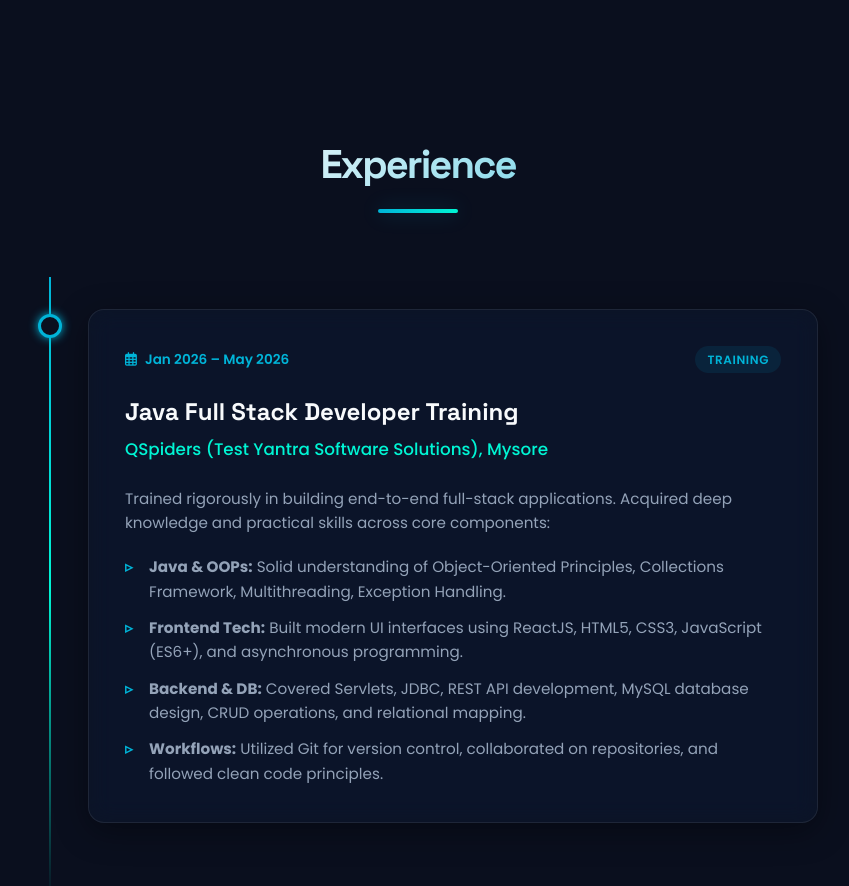
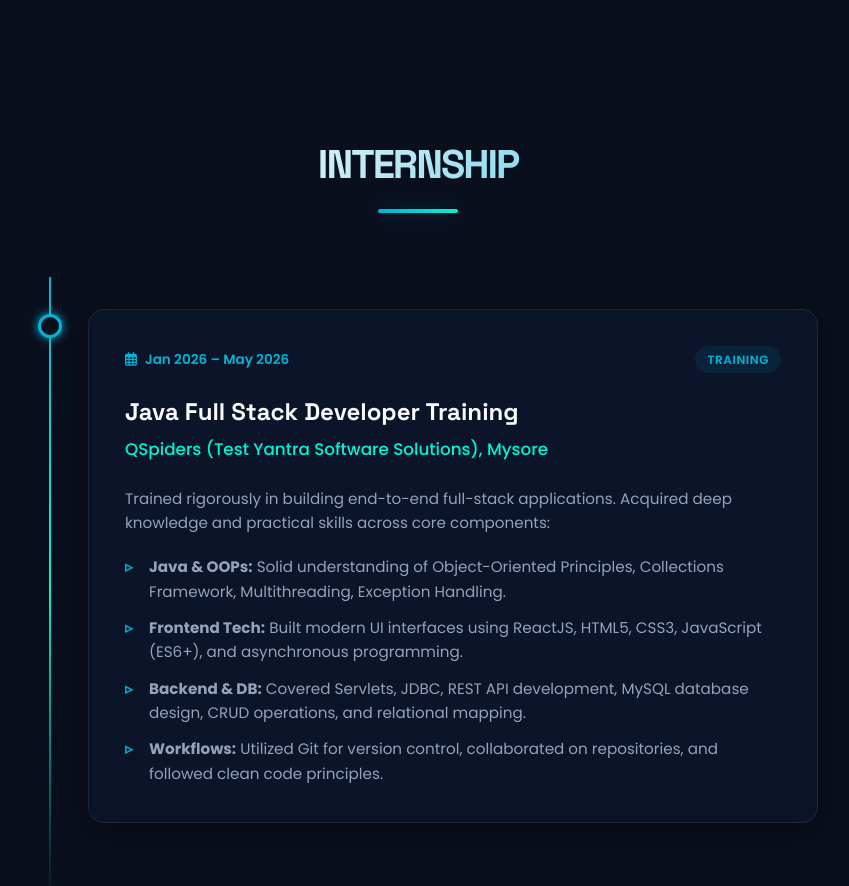
Before and after one commit to AMChethan/amchethan-portfolio, a website built with Vite: page index.html in a window 1280 px wide. Shown: the part 3800-4686 px from the top of the page, without its empty margins (222-1071 px from the left). Built offline with nearby package versions, Linux system fonts and the light colour scheme.

Commit message:
Update index.html

```diff
--- a/index.html
+++ b/index.html
@@ -379,7 +379,7 @@
         <section id="experience" class="section experience-section">
             <div class="container">
                 <div class="section-header reveal">
-                    <h2 class="section-title">Experience</h2>
+                    <h2 class="section-title">INTERNSHIP</h2>
                     <div class="underline"></div>
                 </div>
 
```
